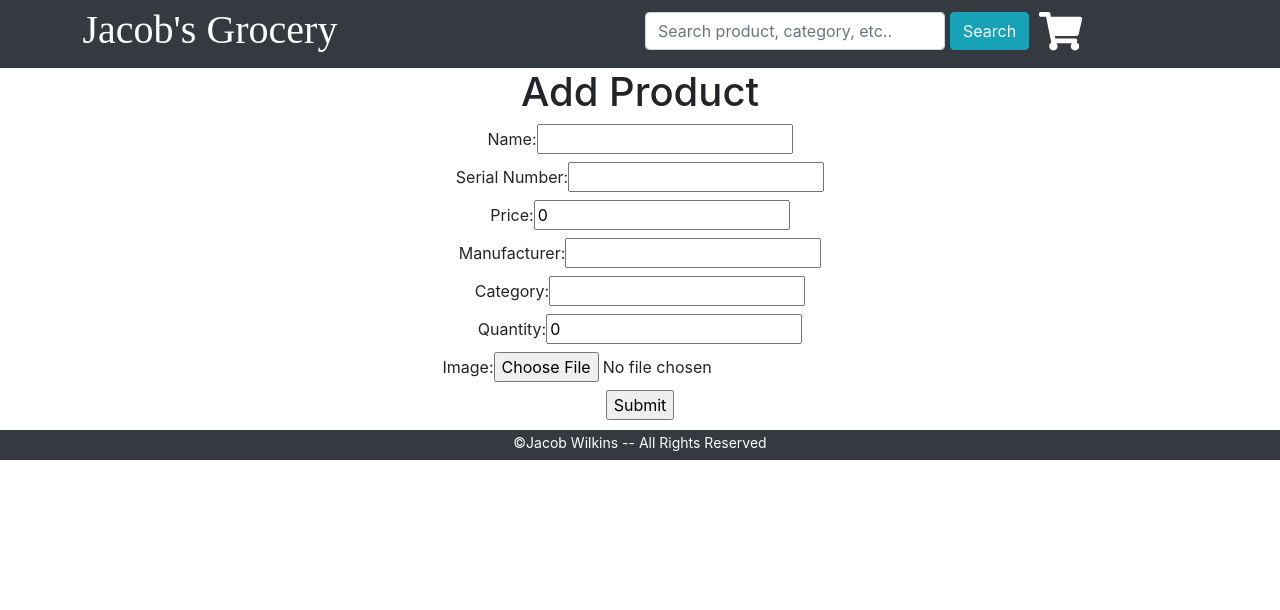
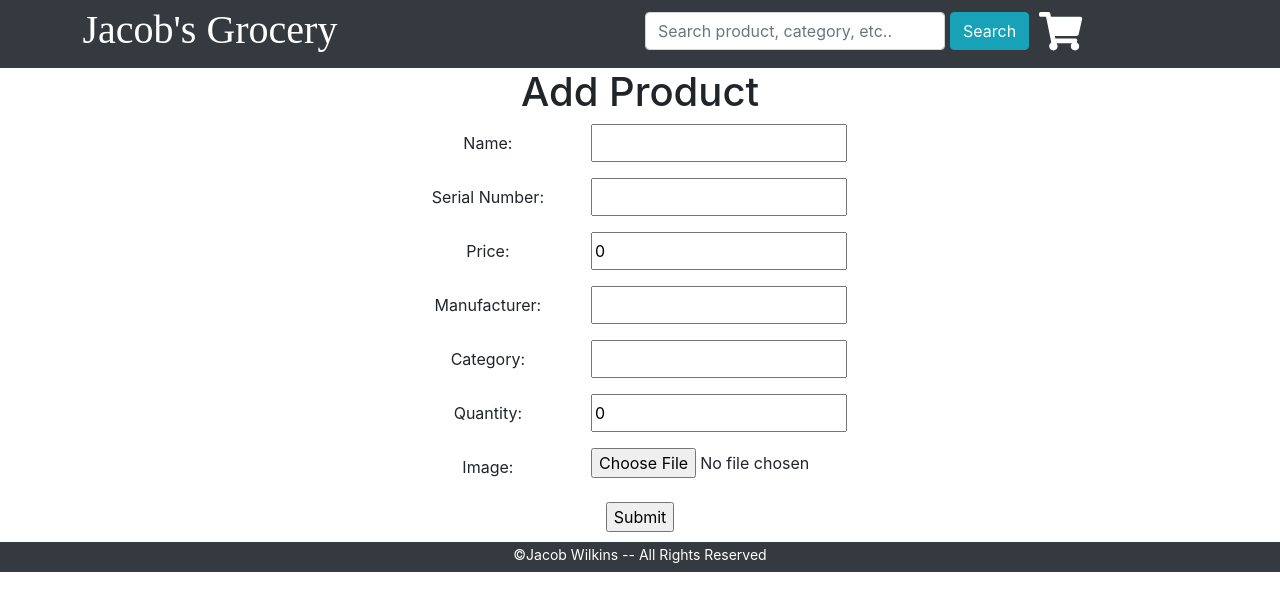
Before and after one commit to JacobAWilkins/capstone-1, a React (Create React App) app in the folder inv-man-sys/: page /add-product in a window 1280 px wide. Shown: the top 610 px of the page. Built offline with nearby package versions, Linux system fonts and the light colour scheme; no server answers.

Commit message:
Made cleaner UI for Add and Update Product pages

```diff
--- a/inv-man-sys/src/App.css
+++ b/inv-man-sys/src/App.css
@@ -86,3 +86,7 @@ li {
 .addToCartButton {
   margin: 10px;
 }
+
+.shift {
+  margin-left: 27%;
+}
--- a/inv-man-sys/src/App.js
+++ b/inv-man-sys/src/App.js
@@ -44,7 +44,7 @@ function App() {
 
   const handleUpdate = (name) => {
     updateProducts();
-    console.log('Update ' + name);
+    console.log('Updated ' + name);
   }
 
 
@@ -115,6 +115,7 @@ function App() {
           </Route>
           <Route exact path="/update-product/:productId">
             <UpdateProduct
+              products={products}
               onUpdate={handleUpdate}
             />
           </Route>
--- a/inv-man-sys/src/Views/AddProduct.jsx
+++ b/inv-man-sys/src/Views/AddProduct.jsx
@@ -2,6 +2,7 @@ import { useState } from 'react';
 import { useHistory } from 'react-router-dom';
 import Container from 'react-bootstrap/Container';
 import Form from 'react-bootstrap/Form';
+import Row from 'react-bootstrap/Row';
 
 function AddProduct({ onAdd }) {
 	const history = useHistory();
@@ -87,41 +88,34 @@ function AddProduct({ onAdd }) {
 			<Container>
 				<h1>Add Product</h1>
 				<Form onSubmit={handleSubmit}>
-					<label>
-						Name:
+					<Form.Group as={Row} className="shift">
+						<Form.Label column sm={3}>Name:</Form.Label>
 						<input type="text" value={name} onChange={handleNameChange} />
-					</label>
-					<br />
-					<label>
-						Serial Number:
+					</Form.Group>
+					<Form.Group as={Row} className="shift">
+						<Form.Label column sm={3}>Serial Number:</Form.Label>
 						<input type="text" value={serNum} onChange={handleSerNumChange} />
-					</label>
-					<br />
-					<label>
-						Price:
+					</Form.Group>
+					<Form.Group as={Row} className="shift">
+						<Form.Label column sm={3}>Price:</Form.Label>
 						<input type="text" value={price} onChange={handlePriceChange} />
-					</label>
-					<br />
-					<label>
-						Manufacturer:
+					</Form.Group>
+					<Form.Group as={Row} className="shift">
+						<Form.Label column sm={3}>Manufacturer:</Form.Label>
 						<input type="text" value={manufacturer} onChange={handleManufacturerChange} />
-					</label>
-					<br />
-					<label>
-						Category:
+					</Form.Group>
+					<Form.Group as={Row} className="shift">
+						<Form.Label column sm={3}>Category:</Form.Label>
 						<input type="text" value={category} onChange={handleCategoryChange} />
-					</label>
-					<br />
-					<label>
-						Quantity:
+					</Form.Group>
+					<Form.Group as={Row} className="shift">
+						<Form.Label column sm={3}>Quantity:</Form.Label>
 						<input type="text" value={quantity} onChange={handleQuantityChange} />
-					</label>
-					<br />
-					<label>
-						Image:
+					</Form.Group>
+					<Form.Group as={Row} className="shift">
+						<Form.Label column sm={3}>Image:</Form.Label>
 						<input type="file" accept={'images/*'} onChange={handleImageChange} />
-					</label>
-					<br />
+					</Form.Group>
 					<input type="submit" value="Submit" />
 				</Form>
 			</Container>
--- a/inv-man-sys/src/Views/UpdateProduct.jsx
+++ b/inv-man-sys/src/Views/UpdateProduct.jsx
@@ -2,18 +2,20 @@ import { useState } from 'react';
 import { useParams, useHistory } from 'react-router-dom';
 import Container from 'react-bootstrap/Container';
 import Form from 'react-bootstrap/Form';
+import Row from 'react-bootstrap/Row';
 
-function UpdateProduct({ onUpdate }) {
+function UpdateProduct({ products, onUpdate }) {
   const history = useHistory();
   const { productId } = useParams();
+  const product = products.find(product => product.id == productId);
 
-  const [name, setName] = useState('');
-  const [serNum, setSerNum] = useState('');
-  const [price, setPrice] = useState(0.0);
-  const [manufacturer, setManufacturer] = useState('');
-  const [category, setCategory] = useState('');
-  const [quantity, setQuantity] = useState(0);
-  const [image, setImage] = useState('');
+  const [name, setName] = useState(product.name);
+  const [serNum, setSerNum] = useState(product.serNum);
+  const [price, setPrice] = useState(product.price);
+  const [manufacturer, setManufacturer] = useState(product.manufacturer);
+  const [category, setCategory] = useState(product.category);
+  const [quantity, setQuantity] = useState(product.quantity);
+  const [image, setImage] = useState(product.image);
 
   const handleNameChange = (e) => {
     setName(e.target.value);
@@ -39,9 +41,6 @@ function UpdateProduct({ onUpdate }) {
     if (file) {
       const filename = './images/' + file.name;
       setImage(filename);
-      //download(file, filename, '.jpg');
-
-      console.log(filename);
     } else {
       console.log('error');
     }
@@ -69,41 +68,34 @@ function UpdateProduct({ onUpdate }) {
       <Container>
         <h1>Update Product</h1>
         <Form onSubmit={handleSubmit}>
-          <label>
-            Name:
+          <Form.Group as={Row} className="shift">
+            <Form.Label column sm={3}>Name:</Form.Label>
             <input type="text" value={name} onChange={handleNameChange} />
-          </label>
-          <br />
-          <label>
-            Serial Number:
+          </Form.Group>
+          <Form.Group as={Row} className="shift">
+            <Form.Label column sm={3}>Serial Number:</Form.Label>
             <input type="text" value={serNum} onChange={handleSerNumChange} />
-          </label>
-          <br />
-          <label>
-            Price:
+          </Form.Group>
+          <Form.Group as={Row} className="shift">
+            <Form.Label column sm={3}>Price:</Form.Label>
             <input type="text" value={price} onChange={handlePriceChange} />
-          </label>
-          <br />
-          <label>
-            Manufacturer:
+          </Form.Group>
+          <Form.Group as={Row} className="shift">
+            <Form.Label column sm={3}>Manufacturer:</Form.Label>
             <input type="text" value={manufacturer} onChange={handleManufacturerChange} />
-          </label>
-          <br />
-          <label>
-            Category:
+          </Form.Group>
+          <Form.Group as={Row} className="shift">
+            <Form.Label column sm={3}>Category:</Form.Label>
             <input type="text" value={category} onChange={handleCategoryChange} />
-          </label>
-          <br />
-          <label>
-            Quantity:
+          </Form.Group>
+          <Form.Group as={Row} className="shift">
+            <Form.Label column sm={3}>Quantity:</Form.Label>
             <input type="text" value={quantity} onChange={handleQuantityChange} />
-          </label>
-          <br />
-          <label>
-            Image:
+          </Form.Group>
+          <Form.Group as={Row} className="shift">
+            <Form.Label column sm={3}>Image:</Form.Label>
             <input type="file" accept={'images/*'} onChange={handleImageChange} />
-          </label>
-          <br />
+          </Form.Group>
           <input type="submit" value="Submit" />
         </Form>
       </Container>
```
Lines whose indentation alone changed are shown as unchanged.
